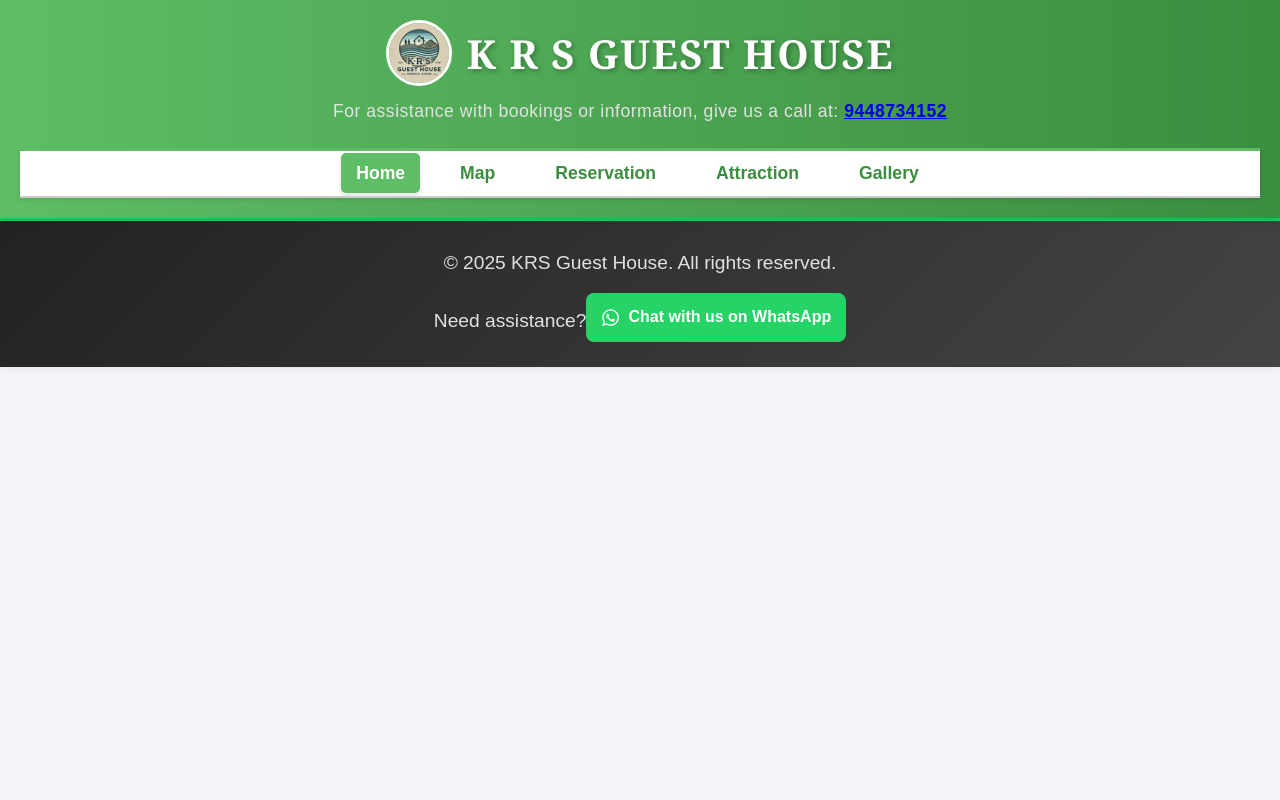
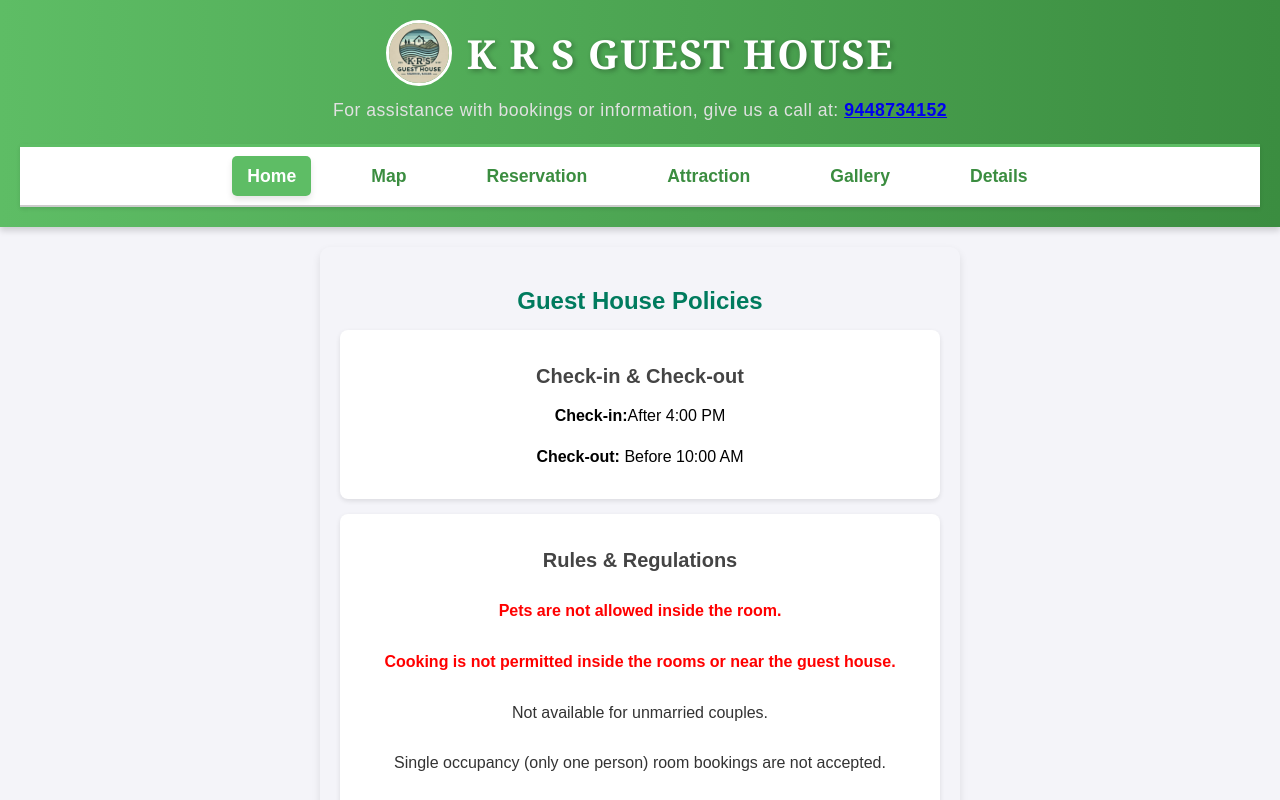
Before and after one commit to gohk007/krsguesthouse, a React (Create React App) app: page /details in a window 1280 px wide. Shown: the top 800 px of the page. Built offline with nearby package versions, Linux system fonts and the light colour scheme.

Commit message:
new section added

```diff
--- a/src/App.js
+++ b/src/App.js
@@ -6,7 +6,8 @@ import Gallery from "./components/Gallery";
 import Contact from "./components/Contact";
 import Footer from "./components/Footer";
 import Location from "./components/Location";
-import AttractionsList from "./components/attraction"
+import AttractionsList from "./components/attraction";
+import Details from "./components/Details";
 import "./App.css";
 
 function App() {
@@ -20,6 +21,7 @@ function App() {
           <Route path="/attraction" element={<AttractionsList />} />
           <Route path="/location" element={<Location />} />
           <Route path="/contact" element={<Contact />} />
+          <Route path="/details" element={<Details />} />
         </Routes>
         <Footer />
       </Router>
--- /dev/null
+++ b/src/components/Details.css
@@ -0,0 +1,72 @@
+
+.instruction-container {
+    max-width: 600px;
+    margin: 20px auto;
+    padding: 20px;
+    border-radius: 10px;
+    box-shadow: 0 4px 8px rgba(0, 0, 0, 0.1);
+    text-align: center;
+  }
+
+  h2 {
+    color: #333;
+    font-size: 24px;
+    margin-bottom: 10px;
+  }
+
+  .instruction-section {
+    background: white;
+    padding: 15px;
+    margin-top: 15px;
+    border-radius: 8px;
+    box-shadow: 0 2px 5px rgba(0, 0, 0, 0.1);
+  }
+
+  h3 {
+    color: #444;
+    font-size: 20px;
+    margin-bottom: 10px;
+  }
+
+  p, li {
+    font-size: 16px;
+    line-height: 1.6;
+  }
+
+  ul {
+    list-style-type: none;
+    padding: 0;
+  }
+
+  li {
+    background: white;
+    padding: 10px;
+    margin: 5px 0;
+    border-radius: 5px;
+  }
+
+  .instruction-text{
+    color: red;
+  }
+
+  .timing-text{
+    color: black;
+  }
+  @media (max-width: 768px) {
+    .instruction-container {
+      max-width: 90%;
+      padding: 15px;
+    }
+
+    h2 {
+      font-size: 22px;
+    }
+
+    h3 {
+      font-size: 18px;
+    }
+
+    p, li {
+      font-size: 14px;
+    }
+  }
--- /dev/null
+++ b/src/components/Details.js
@@ -0,0 +1,31 @@
+import React from "react";
+import "./Details.css";
+const Details = () => {
+  return (
+    <div className="instruction-container">
+      <h2>Guest House Policies</h2>
+
+      <div className="instruction-section">
+        <h3>Check-in & Check-out</h3>
+        <p className="timing-text"><strong>Check-in:</strong>After 4:00 PM</p>
+        <p className="timing-text"><strong>Check-out:</strong> Before 10:00 AM</p>
+      </div>
+
+      <div className="instruction-section">
+        <h3>Rules & Regulations</h3>
+        <ul>
+    <li><b className="instruction-text">Pets are not allowed inside the room.</b></li>
+    <li><b className="instruction-text">Cooking is not permitted inside the rooms or near the guest house.</b></li>
+    <li>Not available for unmarried couples.</li>
+    <li>Single occupancy (only one person) room bookings are not accepted.</li>
+    <li>Smoking is strictly prohibited inside the rooms.</li>
+    <li>Alcohol consumption is not allowed on the premises.</li>
+    <li>Guests must carry a valid ID proof at the time of check-in.</li>
+    <li>.</li>
+     </ul>
+      </div>
+    </div>
+  );
+};
+
+export default Details;
--- a/src/components/Header.css
+++ b/src/components/Header.css
@@ -58,7 +58,6 @@
   align-items: center; /* Center nav items */
   background-color: white;
   box-shadow: 0 2px 4px rgba(0, 0, 0, 0.1);
-  padding: 12px 20px;
   border-top: 3px solid #5ebd65;
   border-bottom: 2px solid #ccc;
   flex-wrap: wrap; /* Allow wrapping for mobile devices */
@@ -132,7 +131,6 @@
 
   /* Navbar for Small Screens */
   .nav-bar {
-    padding: 10px 15px;
     flex-wrap: wrap; /* Allow navbar to wrap on smaller screens */
     justify-content: space-between; /* Distribute space evenly between links */
   }
--- a/src/components/Header.js
+++ b/src/components/Header.js
@@ -70,6 +70,15 @@ const Header = () => {
               Gallery
             </Link>
           </li>
+          <li>
+            <Link
+              to="/details"
+              onClick={() => handleLinkClick("details")}
+              className={activeLink === "details" ? "active" : ""}
+            >
+              Details
+            </Link>
+          </li>
         </ul>
       </nav>
     </header>
```
